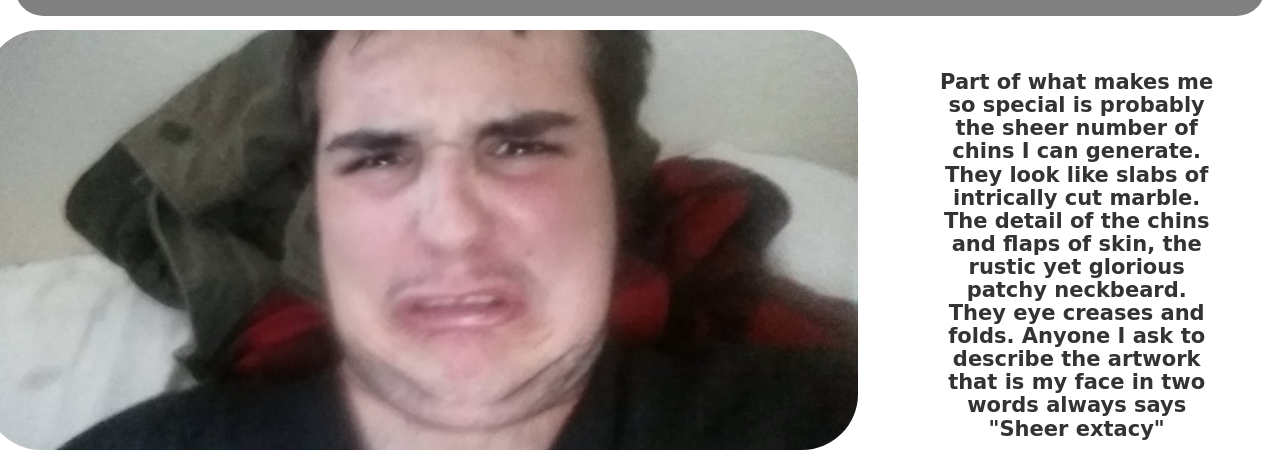
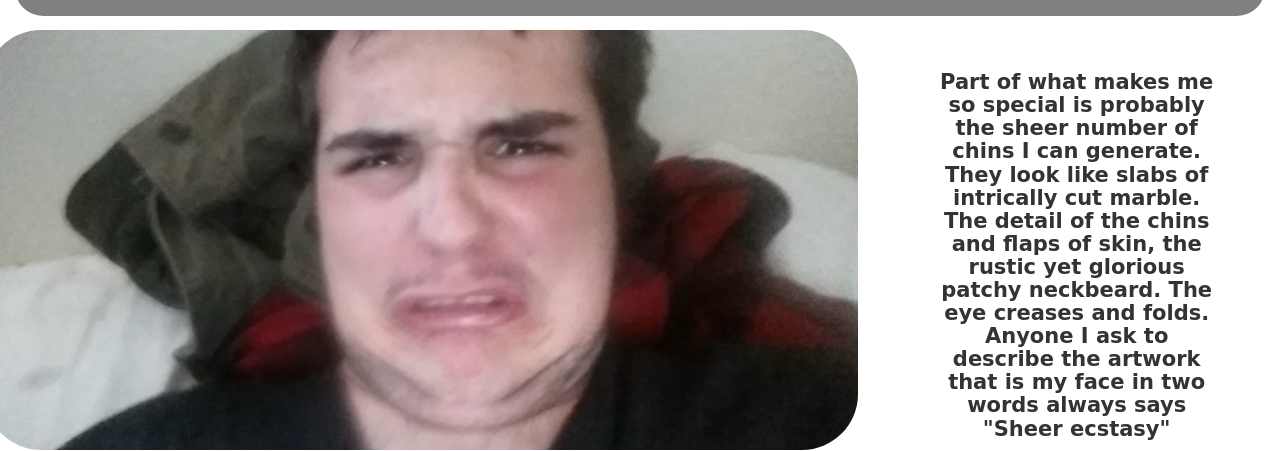
Before and after one commit to spaghettinicosuave/mobile-friendly-final, a plain HTML site: page index.html in a window 1280 px wide. Shown: the part 1951-2402 px from the top of the page. Drawn offline with Linux system fonts and the light colour scheme; a web font is replaced by a local one.

Commit message:
fixzed spelling errors

```diff
--- a/index.html
+++ b/index.html
@@ -110,10 +110,15 @@
         <div class="conainer-fluid">
           <div class="row">
             <div class="col-xs-12 col-md-8 picture-four"></div>
-            <div class="col-xs-12 col-md-4 text-center"> <h3 class="title-text"> Part of what makes me so special is probably the sheer number of chins I can generate. They look like slabs of intrically cut marble. The detail of the chins and flaps of skin, the rustic yet glorious patchy neckbeard. They eye creases and folds. Anyone I ask to describe the artwork that is my face in two words always says "Sheer extacy"</h3></div>
+            <div class="col-xs-12 col-md-4 text-center"> <h3 class="title-text"> Part of what makes me so special is probably the sheer number of chins I can generate. They look like slabs of intrically cut marble. The detail of the chins and flaps of skin, the rustic yet glorious patchy neckbeard. The eye creases and folds. Anyone I ask to describe the artwork that is my face in two words always says "Sheer ecstasy"</h3></div>
           </div>
         </div>
       </div>
     </div>
+
+
+
+
+
   </body>
 </html>
```
